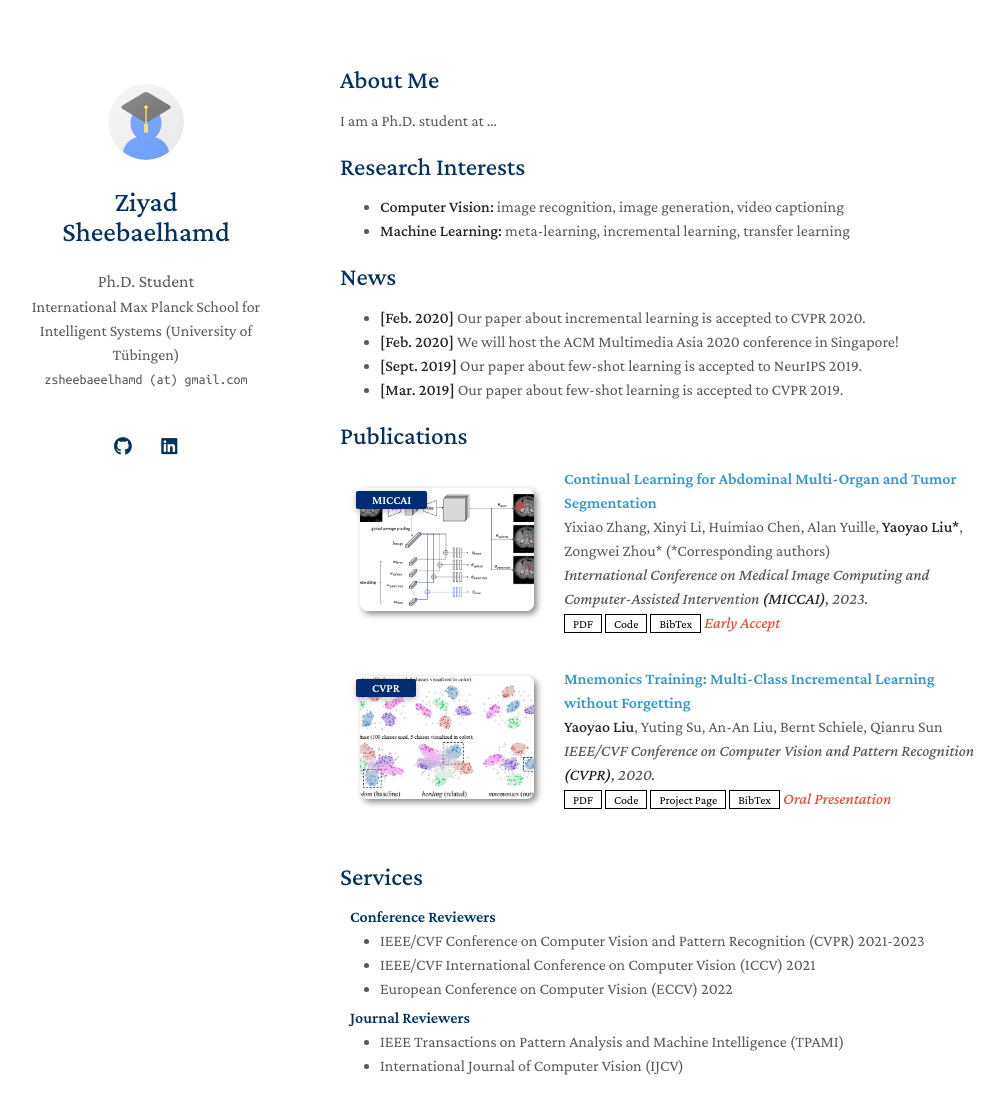
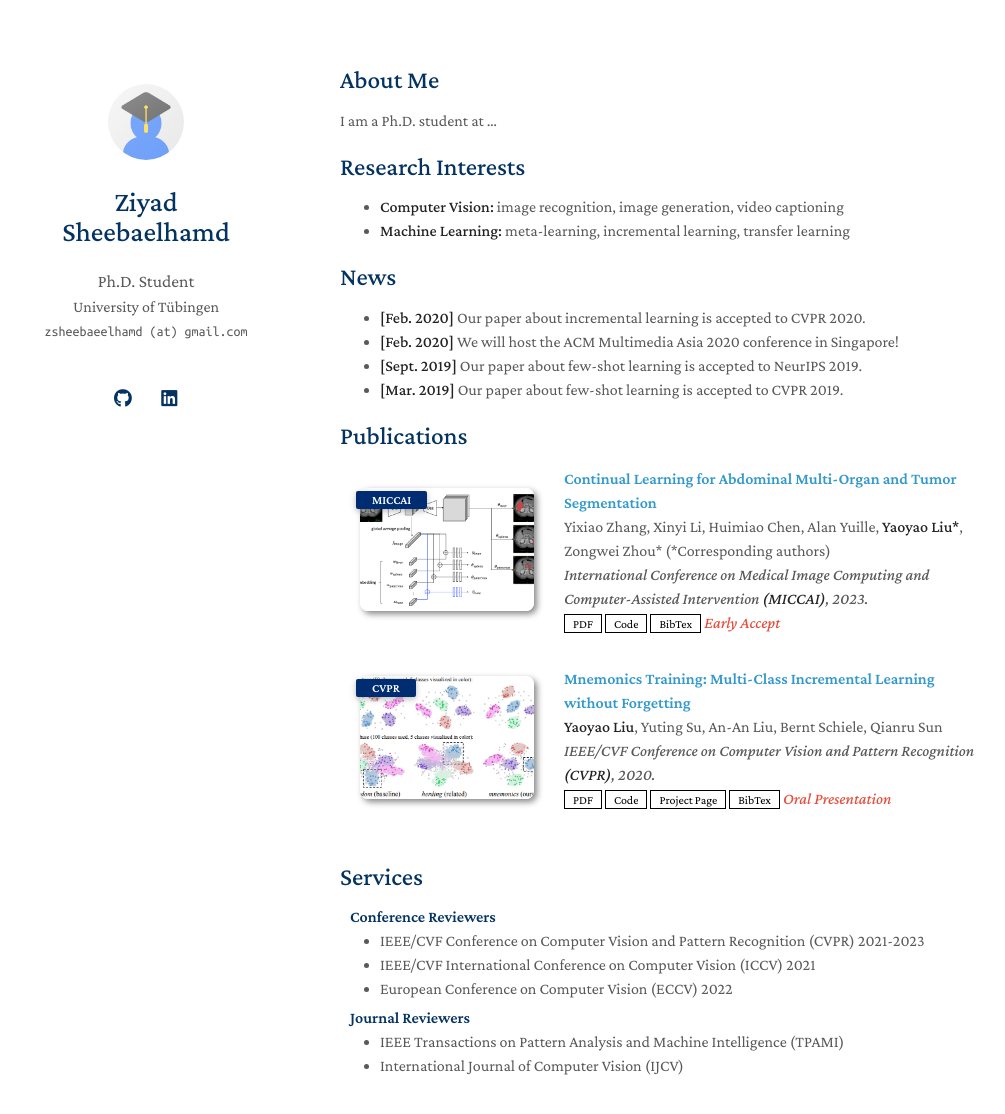
Before and after one commit to ziyadsheeba/ziyadsheeba.github.io, a Jekyll site: the page built from index.md, in a window 1280 px wide and 1172 px high. Shown: the top 1114 px of the window, without its empty margins (130-1135 px from the left). Built offline with Jekyll 4.4.1, drawn with Linux system fonts in a browser that asks for light colours; a style sheet for code colours, icons or effects is not loaded; our own code applies the rules of GitHub Pages for plain Markdown files.

Commit message:
Update affiliation in _config.yml

```diff
--- a/_config.yml
+++ b/_config.yml
@@ -1,7 +1,7 @@
 # Basic Information
 title: Ziyad Sheebaelhamd
 position: Ph.D. Student
-affiliation: International Max Planck School for Intelligent Systems (University of Tübingen)
+affiliation: University of Tübingen
 email: zsheebaeelhamd (at) gmail.com
 
 # Search Engine Optimization (SEO)
```
